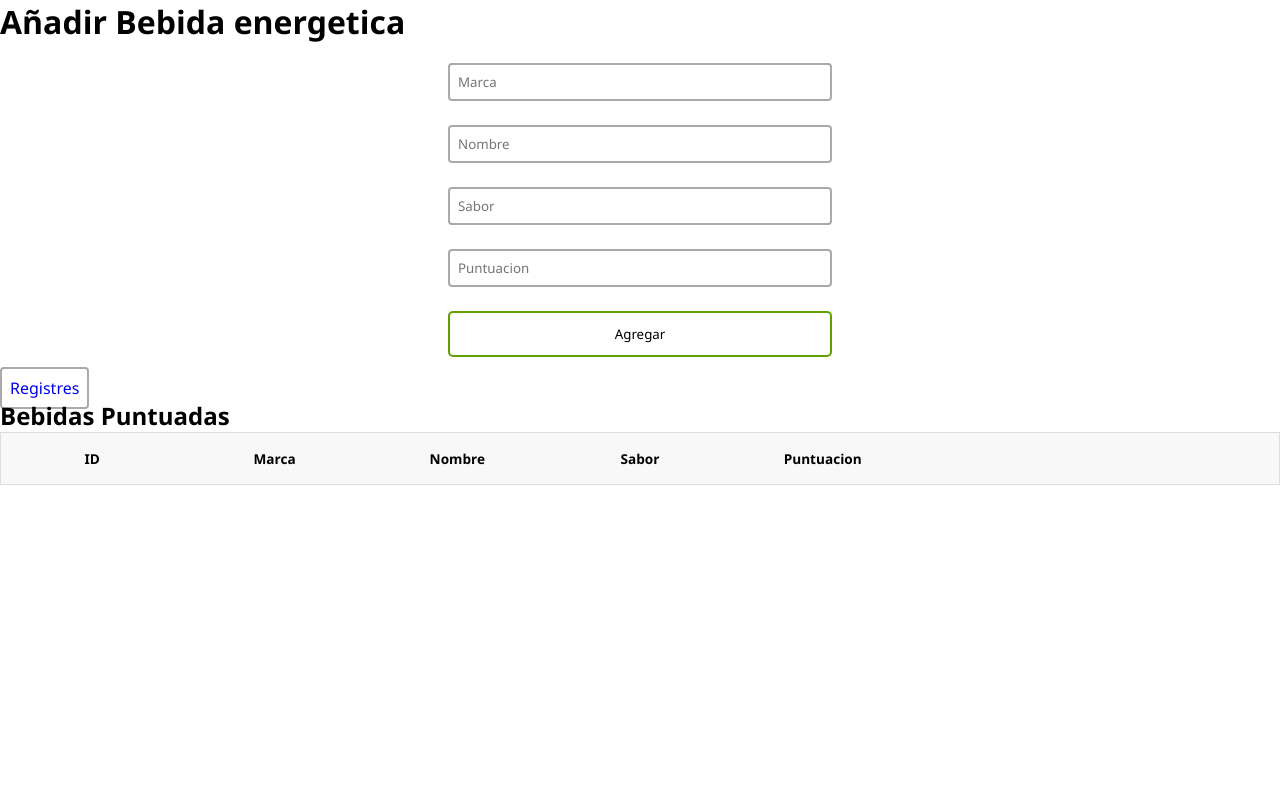
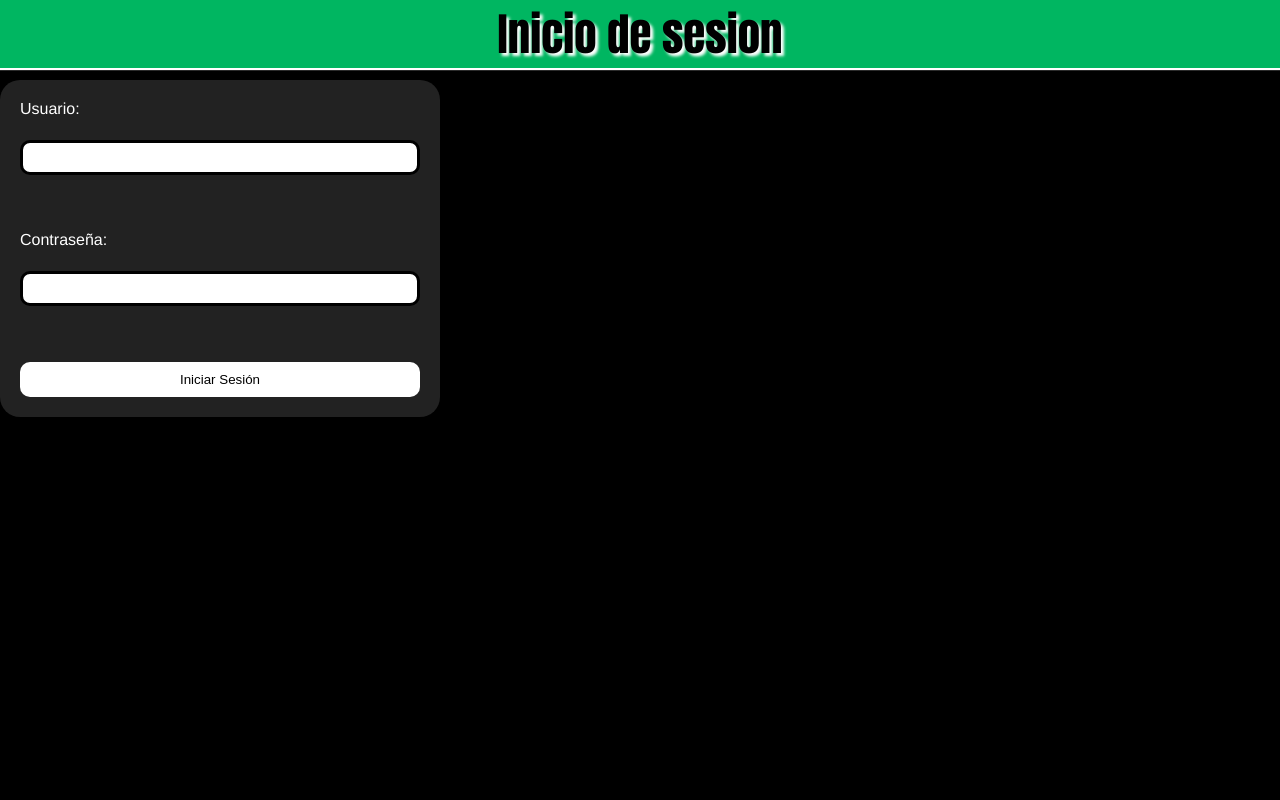
Before and after one commit to RubenBof/M8M14-M9M16-Projecte3, a PHP site: page / in a window 1280 px wide. Run offline with PHP 8.4, Linux system fonts and the light colour scheme; data that the repository does not hold is empty.

Commit message:
Add files via upload

```diff
--- /dev/null
+++ b/web/CSS/style2.css
@@ -0,0 +1,225 @@
+html {
+    min-height: 100%;
+    position: relative;
+}
+*{
+    margin: 0px;
+    padding: 0px;
+}
+header{
+    background-color: #00b661;
+    background-repeat: repeat;
+    background-size: 70px;
+    background-position: center;
+    font-family: Impact, 'Arial Narrow Bold', sans-serif;
+    padding: 0px;
+    position: fixed;
+    height: auto;
+    width: 100%;
+    box-shadow: 1px 1px 1px 1px#ffffff;
+    margin-top: -80px;
+}
+main {
+    margin-top: 80px;
+}
+body{
+    background-color: #000000;
+    color: #ffffff;
+    background-repeat: no-repeat;
+    font-family: 'Franklin Gothic Medium', 'Arial Narrow', Arial, sans-serif;
+    margin: 0;
+    margin-bottom: 40px;
+
+
+
+}
+footer{
+    background-color: #0026ff;
+    position: fixed;
+    bottom: 0;
+    height: auto;
+    width: 100%;
+
+
+}
+footer p{
+    color: white;
+}
+h1 {
+    color: #000000;
+    font-size: 45px;
+    text-shadow: 3px 3px 3px#ffffff;
+    text-align:center;
+
+}
+h2 {
+    color: #000000;
+    font-size: 26px;
+    text-shadow: 3px 3px 3px#0026ff;
+}
+h3 {
+    color: rgb(123, 7, 177);
+}
+p{
+    color:#0026ff;
+    text-decoration: none;
+    font-size: 20px;
+    text-shadow: 2px 1px 3px #000000;
+}
+header div a:hover{
+    color:#00e1ff;
+    text-shadow: 0px 0px 8px #ffffff;
+    font-size: 15px;
+}
+header div a {
+    color: #D7D2CE ;
+    font-size: 15px;
+
+}
+summary{
+    color:#D7D2CE;
+    font-size: 20px;
+    text-shadow: 2px 2px 2px#000000;
+}
+
+u a:link {
+    color: #003cff;
+    text-shadow: none;
+    background-color: #ffffff;
+    font-size: 5px;
+}
+u a:visited {
+    color: #00ffdd;
+  }
+u a:hover {
+    color: #ff0000;
+  }
+u a:active {
+    color: #e5ff00;
+}
+
+header details div {
+    color: #D7D2CE;
+    font-size: 30px;
+}
+
+.desc {
+    padding: 15px;
+    text-align: center;
+    color: #000000;
+    text-shadow: none;
+}
+.gallery {
+    margin: 3px;
+    border: 3px solid rgb(103, 0, 163);
+    width: 31%;
+    height: auto;
+    box-sizing: border-box;
+    padding: 5px;
+    float: left;
+    box-shadow: 2px 2px 5px rgb(103, 0, 163);
+  }
+.gallery:hover {
+    border: 3px solid rgb(0, 138, 143);
+    box-shadow: 2px 2px 5px rgb(0, 138, 143);
+}
+
+.galerias {
+    width: 100%;
+    height: auto;
+    box-sizing: border-box;
+    padding: 10px;
+    overflow: hidden;
+    align-content: center;
+}
+.gallery img {
+    width: 100%;
+    height: 100%;
+    object-fit: cover;
+}
+.manin {
+    margin: 3px;
+    border: 3px solid rgb(103, 0, 163);
+    width: 38%;
+    height: auto;
+    box-sizing: border-box;
+    padding: 5px;
+    float: left;
+    box-shadow: 2px 2px 5px rgb(103, 0, 163);
+}
+.manin img {
+    width: 100%;
+    height: 100%;
+    object-fit: cover;
+}
+
+.centrar {
+    display: grid;
+    place-items: center;
+}
+table, td {
+    border: double 1px black;
+    text-align: center;
+    justify-content: center;
+    margin: 1%;
+}
+.tutoria {
+    background-color: rgb(15, 0, 155);
+}
+.m1{
+    background-color: #8356ff;
+}
+.m3{
+    background-color: #9b008e;
+}
+.m9m16{
+    background-color: rgb(53, 88, 153);
+}
+.m4{
+    background-color: rgba(0, 180, 120, 0.747);
+}
+.m2{
+    background-color: rgb(114, 45, 114);
+}
+.horario{
+    background-color: #2b2b2b;
+}
+.tuk{
+    background-color: #464646;
+}
+
+form {
+    display: grid;
+    gap: 10px;
+    max-width: 400px;
+    padding: 20px;
+    background-color: #222222;
+    border-radius: 20px;
+    box-shadow: 0 0 10px rgba(0, 0, 0, 0.1);
+}
+label {
+    display: block;
+    margin-bottom: 12px;
+}
+
+input, select, textarea {
+    width: 100%;
+    padding: 7px;
+    box-sizing: border-box;
+    border: 3px solid #000000;
+    border-radius: 10px;
+
+}
+.color {
+    padding: 1px;
+
+}
+
+input[type="submit"], input[type="checkbox"] {
+    background-color: #ffffff;
+    color: #000000;
+    padding: 10px;
+    border: none;
+    border-radius: 10px;
+    cursor: pointer;
+}
--- a/web/index.php
+++ b/web/index.php
@@ -1,65 +1,52 @@
-<?php
-include("Functions/connection.php");
-$con = connection();
-
-$sql = "SELECT * FROM Energetica";
-$query = mysqli_query($con, $sql);
-?>
 <!DOCTYPE html>
-<html lang="en">
-
+<html>
     <head>
         <meta charset="UTF-8">
         <meta http-equiv="X-UA-Compatible" content="IE=edge">
         <meta name="viewport" content="width=device-width, initial-scale=1.0">
-    <link href="CSS/style.css" rel="stylesheet">
-    <title>Inicio</title>
+        <link href="CSS/style2.css" rel="stylesheet">
+        <title>Iniciar sesion</title>
         <script src="javascript/script.js"></script>
     </head>
+    <body>
+        <header>
+            <h1>Inicio de sesion</h1>
+        </header>
+        <main>
+            <form method="POST" action="index.php">
+                <label for="username">Usuario:</label>
+                <input type="text" id="username" name="username" required><br><br>
+                <label for="password">Contraseña:</label>
+                <input type="password" id="password" name="password" required><br><br>
+                <input type="submit" value="Iniciar Sesión">
+            </form>
+        </main>
+    </body>
+</html>
+<?php
+session_start();
 
-<body>
-    <div class="users-form">
-        <h1>Añadir Bebida energetica</h1>
-        <form action="Functions/insertar_energetica.php" method="POST">
-            <input type="text" name="Marca" placeholder="Marca">
-            <input type="text" name="Nombre" placeholder="Nombre">
-            <input type="text" name="Sabor" placeholder="Sabor">
-            <input type="text" name="Puntuacion"placeholder="Puntuacion">
-            <input type="submit" value="Agregar">
-        </form>
-    </div>
-    <a href=Registres.php>Registres</a>
+if ($_SERVER['REQUEST_METHOD'] == 'POST') {
+    // Simulamos datos de usuarios para este ejemplo
+    $users = [
+        'admin' => 'admin123',
+        'user' => 'user123'
+    ];
 
-    <div class="users-table">
-        <h2>Bebidas Puntuadas</h2>
-        <table>
-            <thead>
-                <tr>
-                    <th>ID</th>
-                    <th>Marca</th>
-                    <th>Nombre</th>
-                    <th>Sabor</th>
-                    <th>Puntuacion</th>
-                    <th></th>
-                    <th></th>
-                </tr>
-            </thead>
-            <tbody>
-                <?php while ($row = mysqli_fetch_array($query)): ?>
-                    <tr>
-                        <th><?= $row['ID'] ?></th>
-                        <th><?= $row['Marca'] ?></th>
-                        <th><?= $row['Nombre'] ?></th>
-                        <th><?= $row['Sabor'] ?></th>
-                        <th><?= $row['Puntuacion'] ?></th>
-                        <th><a href="actualizar.php?id=<?= $row['ID'] ?>" class="users-table--edit">Editar</a></th>
-                        <th><a href="Functions/eliminar_energetica.php?id=<?= $row['ID'] ?>" onclick="return confir_eliminar()" class="users-table--delete" >Eliminar</a></th>
-                    </tr>
-                <?php endwhile; ?>
-            </tbody>
-        </table>
-    </div>
+    $username = $_POST['username'];
+    $password = $_POST['password'];
 
-</body>
+    if (isset($users[$username]) && $users[$username] == $password) {
+        $_SESSION['username'] = $username;
 
-</html>
+        if ($username == 'admin') {
+            header("Location: index-admin.php");
+        } else {
+            header("Location: index-user.php");
+        }
+        exit();
+    } else {
+        echo "Nombre de usuario o contraseña incorrectos.";
+    }
+}
+?>
```
Also changed, not shown: web/Functions/insertar_usuario.php (added, +20 -0 lines), web/config/database.php (added, +8 -0 lines), web/index-admin.php (added, +19 -0 lines), web/index-user.php (added, +15 -0 lines), web/registrar.php (added, +34 -0 lines), web/registres.php (added, +54 -0 lines), web/registro.php (added, +32 -0 lines), web/MEDIA/1132226883250028604.webp (added), web/MEDIA/Inaile.png (added), web/MEDIA/Yo.jpg (added), web/MEDIA/minecraft-portal.gif (added), web/MEDIA/remolino.jpg (added), web/MEDIA/yo.webp (added), web/MEDIA/yo2.webp (added), 1 more files. Lines whose indentation alone changed are shown as unchanged.
